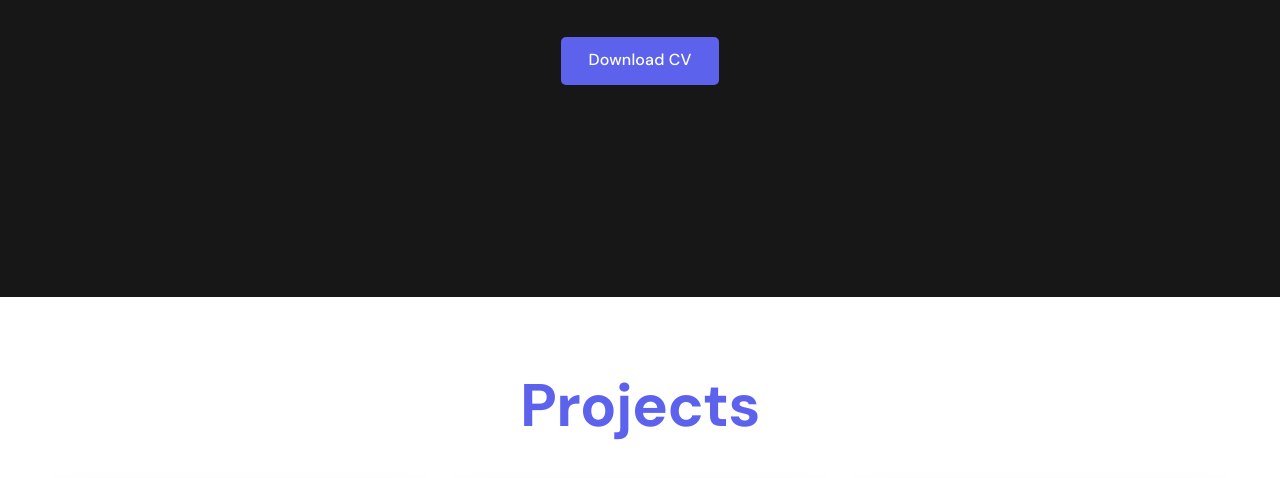
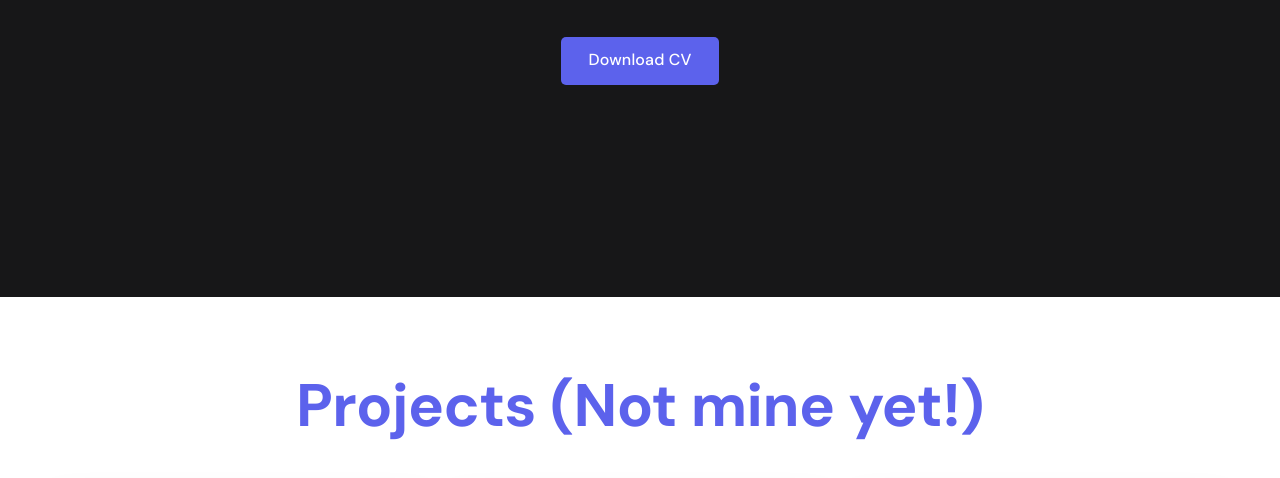
Before and after one commit to Larimet/larimet.github.io, a plain HTML site: page index.html in a window 1280 px wide. Shown: the part 474-952 px from the top of the page. Drawn offline with Linux system fonts and the light colour scheme.

Commit message:
Update index.html (a little change)

```diff
--- a/index.html
+++ b/index.html
@@ -64,7 +64,7 @@
 
     <div class="section">
       <div class="container">
-        <h2 class="title-1">Projects</h2>
+        <h2 class="title-1">Projects (Not mine yet!)</h2>
         <ul class="projects">
           <li class="project">
             <a href="./project-page.html">
```
